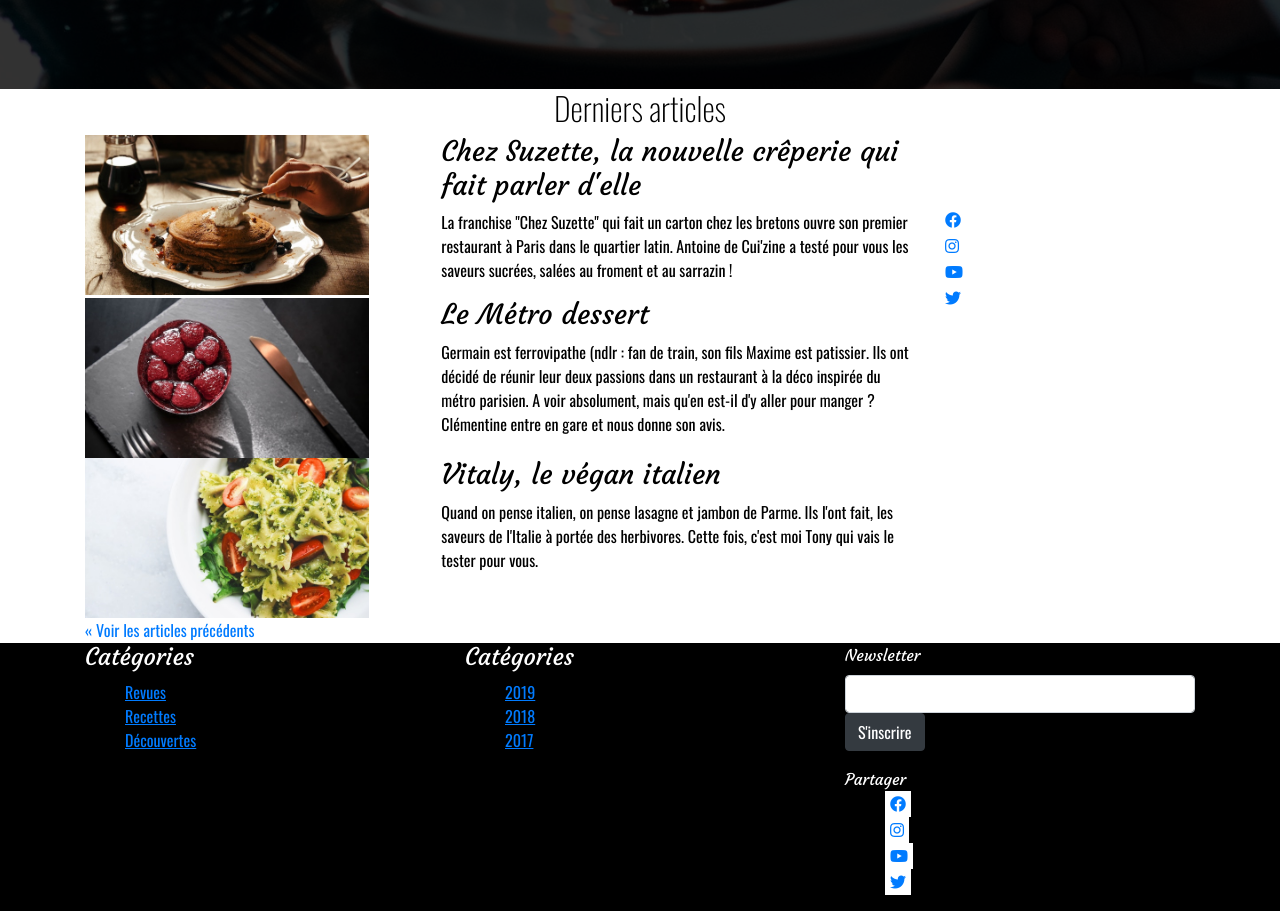
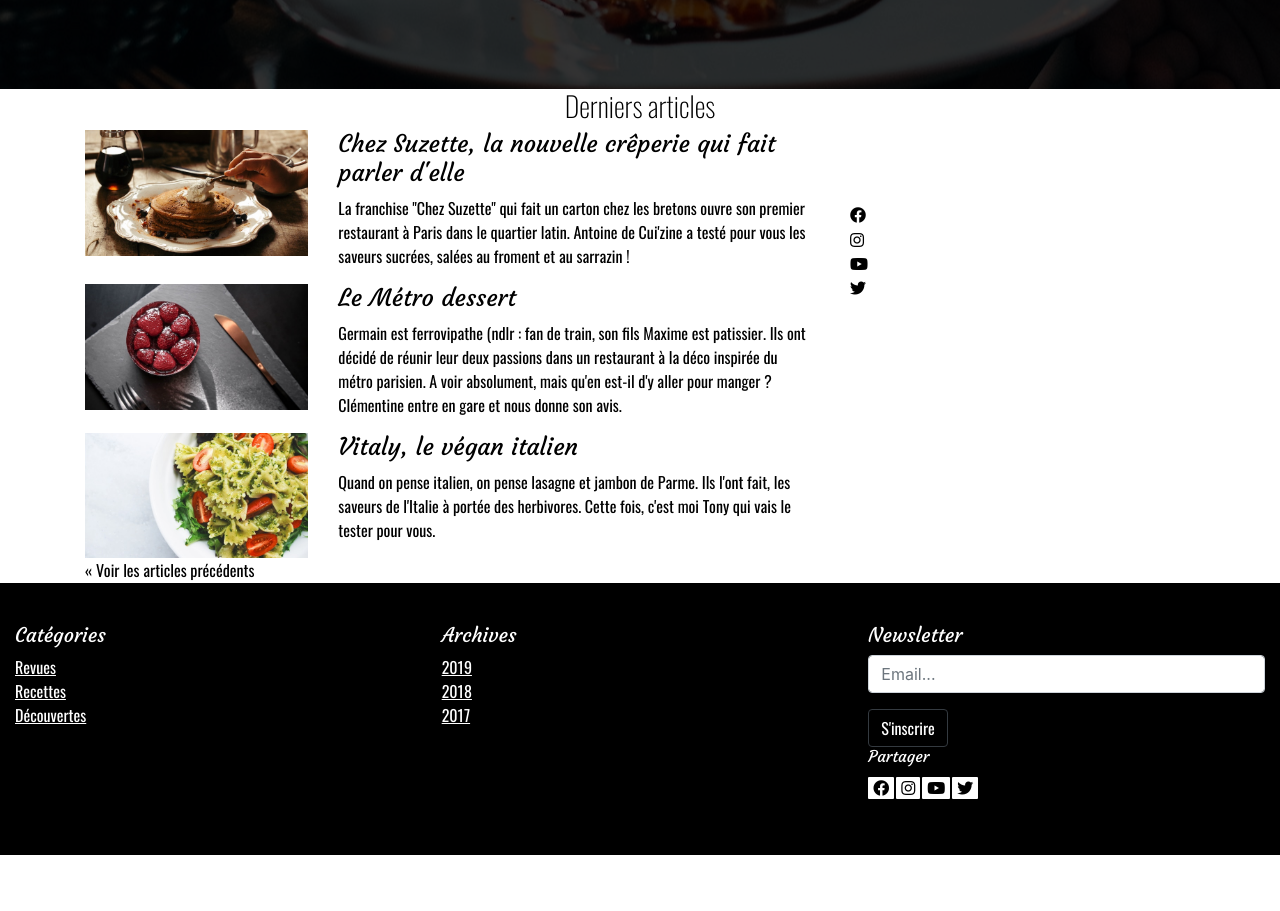
Before and after one commit to DDA209/cuizine, a plain HTML site: page index.html in a window 1280 px wide. Shown: the part 295-1206 px from the top of the page. After the commit the page ends 1150 px from the top, so only its background shows below. Drawn offline with nearby package versions, Linux system fonts and the light colour scheme.

Commit message:
Commit de mi journée

```diff
--- a/css/main.css
+++ b/css/main.css
@@ -0,0 +1,173 @@
+/**********************
+PRINCIPAL
+**********************/
+/* body{
+
+} */
+
+@font-face{ /* à mettre dans le head du CSS */
+    font-family: "courgette";
+    src: url("../fonts/Courgette/Courgette-Regular.ttf")
+}
+
+@font-face{ /* à mettre dans le head du CSS */
+    font-family: "oswald";
+    src: url("../fonts/Oswald/Oswald-VariableFont_wght.ttf")
+}
+
+h1, h2, h3, h4, h5, h6, span, label{
+    font-family: 'courgette', cursive;
+    font-weight: 100;
+    color: white;
+}
+
+p, li, a, button{
+    font-family: 'oswald', sans-serif;
+    list-style:none;
+    text-decoration: none;
+}
+
+ul{
+}
+
+li a {
+}
+
+/**********************
+NAV
+**********************/
+nav{
+    position: absolute;
+    z-index: 1;
+    border-bottom: 1px solid rgba(255, 255, 255, .15);
+}
+
+/**********************
+HEADER
+**********************/
+.top{
+    background-image: url("../img/header.jpg");
+    background-position-x: center;
+    background-position-y: center;
+    background-repeat: none;
+    /* text-align: center; */
+
+    /* background-size: cover; Ne correspond pas à ce qui est demandé*/
+
+    background:  url("../img/header.jpg") center center none;
+
+    /*margin-top: -5rem; /* Correction de Jénaïc */
+    position: static;
+    z-index: -1;
+}
+
+header{
+    position: relative;
+    z-index: -0;
+}
+
+div.bg{
+    background-color: rgba(0, 0, 0, .8);
+    padding-bottom: 6rem;
+}
+
+img#logo{
+    width: 80px;
+    height: auto;
+}
+
+/**********************
+MAIN
+**********************/
+main{
+    color: black;
+}
+
+main div h3{
+    font-family: 'oswald', sans-serif;
+    font-weight: 100;
+    text-align: center;
+    color: black;
+}
+
+main h3, main h4{
+    color: black;
+}
+
+
+.thumb-article{
+    width: 284px;
+    height: 160px;
+}
+
+main .share{
+    display: inline;
+
+}
+
+main a{
+    color: black;
+}
+
+/**********************
+FOOTER
+**********************/
+footer{
+    background-color: black;
+    color: white;
+    padding-top: 40px;
+    padding-bottom: 40px;
+    padding-left: 112px;
+    padding-right: 112px;
+}
+
+footer ul{
+    padding-left: 0px;
+    padding-right: 0px;
+}
+
+footer .share ul{
+    color: black;
+    text-decoration: none;
+    display: flex;
+}
+
+i{
+    background-color: white;
+    padding: 3px 5px;
+    border-radius: 1px;
+    margin-right: 2px;
+}
+
+footer a{
+    color: white;
+    text-decoration: underline;
+    vertical-align: left;
+}
+
+footer .share a{
+    color: black;
+}
+
+
+
+footer .btn{
+    background-color: black;
+}
+
+footer .email
+
+
+
+footer .categories{
+
+
+
+}
+/*.email-and-share*/
+/**********************
+TESTS
+**********************/
+
+
+/**/
--- a/css/style.css
+++ /dev/null
@@ -1,132 +0,0 @@
-/**********************
-TESTS
-**********************/
-col-lg-9{
-
-}
-/**/
-
-/**********************
-PRINCIPAL
-**********************/
-/* body{
-
-} */
-
-@font-face{
-    font-family: "courgette";
-    src: url("../fonts/Courgette/Courgette-Regular.ttf")
-}
-
-@font-face{
-    font-family: "oswald";
-    src: url("../fonts/Oswald/Oswald-VariableFont_wght.ttf")
-}
-
-h1, h2, h3, h4, h5, h6, span, label{
-    font-family: 'courgette', sans-serif;
-    font-weight: 100;
-    color: #ffffff;
-}
-
-p, li, a, button{
-    font-family: 'oswald', sans-serif;
-
-}
-
-ul{
-    list-style:none;
-}
-
-li a {
-    text-decoration: underline;
-}
-
-/**********************
-NAV
-**********************/
-nav{
-    position: absolute;
-    z-index: 1;
-    border-bottom: 1px solid rgba(255, 255, 255, .15);
-}
-
-/**********************
-HEADER
-**********************/
-.top{
-    background-image: url("../img/header.jpg");
-    background-position: center;
-    background-size: cover;
-    /*margin-top: -5rem; /* Correction de Jénaïc */
-    position: static;
-    z-index: -1;
-}
-
-header{
-    z-index: -0;
-}
-
-div.bg{
-    background-color: #000000cc;
-    padding-bottom: 6rem;
-}
-
-img#logo{
-    width: 80px;
-    height: auto;
-}
-
-/**********************
-MAIN
-**********************/
-main{
-    color: #000000;
-}
-
-main div h2{
-    font-family: 'oswald', sans-serif;
-    font-weight: 100;
-    text-align: center;
-    color: #000000;
-}
-
-main div h3{
-    color: #000000;
-}
-
-div.main{
-    /* position: absolute ; */
-    /* margin-top: 25rem; */
-    /* left: 0px;
-    right: 0px;
-    top: 0px; */
-}
-
-.thumbarticle{
-    width: 284px;
-    height: 160px;
-}
-
-ul.shareinmain{
-    display: inline;
-
-}
-
-/**********************
-FOOTER
-**********************/
-footer{
-    background-color: #000000;
-
-
-}
-
-footer div ul mi a{
-    color: #000000;
-}
-
-i{
-    background-color: #ffffff;
-    padding: 5px;
-}
--- a/css/style1.css
+++ /dev/null
@@ -1,107 +0,0 @@
-/**********************
-TESTS
-**********************/
-
-/**/
-
-/**********************
-PRINCIPAL
-**********************/
-/* body{
-
-} */
-
-@font-face{
-    font-family: "courgette";
-    src: url("../fonts/Courgette/Courgette-Regular.ttf")
-}
-
-@font-face{
-    font-family: "oswald";
-    src: url("../fonts/Oswald/Oswald-VariableFont_wght.ttf")
-}
-
-h1, h2, h3, h4, h5, h6, span, label{
-    font-family: 'courgette', sans-serif;
-    font-weight: 100;
-    color: #ffffff;
-}
-
-p, ul, li, a, button{
-    font-family: 'oswald', sans-serif;
-
-}
-
-li a {
-    text-decoration: underline;
-}
-
-/**********************
-NAV
-**********************/
-nav{
-    /* position: absolute;
-    z-index: 1; */
-    border-bottom: 1px solid rgba(255, 255, 255, .15);
-    color: #ffffff;
-}
-
-/**********************
-HEADER
-**********************/
-header{
-    background-image: url("../img/header.jpg");
-    background-position: center;
-    background-size: cover;
-    color: #ffffff;
-    /* left: 0px;
-    right: 0px;
-    top: 0px; */
-    /* position: absolute ;
-    z-index: -1;  */
-    /* margin-top: -5rem; /* Correction de Jénaïc */
-}
-
-div.opacity{
-    background-color: #000000cc;
-    position: static;
-    z-index: 0;
-    padding-top: 7rem;
-    padding-bottom: 4rem;
-}
-
-img#logo{
-    width: 80px;
-    height: auto;
-}
-
-/**********************
-MAIN
-**********************/
-main{
-    color: #000000;
-}
-
-main div h2{
-    font-family: 'courgette', sans-serif;
-    color: #ffffff;
-    font-weight: 100;
-}
-
-div.mainfooter{
-    position: absolute ;
-    margin-top: 20rem;
-}
-
-/**********************
-FOOTER
-**********************/
-footer{
-    background-color: #000000;
-    color: #ffffff;
-    margin: 0px;
-}
-
-footer div ul mi a{
-    color: #000000;
-}
--- a/index.html
+++ b/index.html
@@ -9,7 +9,6 @@
         <link rel="stylesheet" href="./css/bootstrap.min.css" />
         <link rel="stylesheet" href="./css/main.css" />
         <link rel="stylesheet" href="./css/homepage.css" />
-        <link rel="stylesheet" href="./css/style.css" />
 
     </head>
     <body>
@@ -19,7 +18,7 @@
 
                 <div class="col-12 bg">
 
-                    <nav class="navbar navbar-expand-lg navbar-dark ml-n3 mr-n3">
+                    <nav class="navbar navbar-expand-md navbar-dark ml-n3 mr-n3">
                         <a class="navbar-brand" href="./index.html#"><h2>Cui'zine</h2></a>
                         <button class="navbar-toggler" type="button" data-toggle="collapse" data-target="#navbar-content" aria-controls="navbar-content" aria-expanded="false" aria-label="Toggle navigation">
                             <span class="navbar-toggler-icon"></span>
@@ -41,7 +40,6 @@
                             </ul>
                         </div>
                     </nav>
-
                     <header class="row header">
                         <div class="col-12">
                             <p>
@@ -63,26 +61,27 @@
 
         </div> <!-- .container .top -->
 
-        <main class="container main">
+        <main class="container">
 
             <div class="row">
 
                 <div class="col-12">
-                    <h2>Derniers articles</h2>
+                    <h3>Derniers articles</h3>
                 </div>
 
             </div>
 
             <div class="row">
 
-                <div class="col-lg-9">
+                <div class="col-12 col-lg-8">
+
                     <div class="row">
-                        <div class="col-12  col-md-5">
-                            <img src="img/articles/suzette/suzette-small.jpg" alt="Photo d'une crêpe suzette" class="thumbarticle" />
+                        <div class="col-12 col-md-4">
+                            <img class="img-fluid" src="img/articles/suzette/suzette-small.jpg" alt="Photo d'une crêpe suzette" />
                         </div>
 
-                        <div class="col-12  col-md-7" id="article-suzette">
-                            <h3>Chez Suzette, la nouvelle crêperie qui fait parler d'elle</h3>
+                        <div class="col-12 col-md-8" id="article-suzette">
+                            <h4>Chez Suzette, la nouvelle crêperie qui fait parler d'elle</h4>
                             <p>
                                 La franchise "Chez Suzette" qui fait un carton chez les bretons ouvre son premier restaurant à Paris dans le quartier latin. Antoine de Cui'zine a testé pour vous les saveurs sucrées, salées au froment et au sarrazin !
                             </p>
@@ -90,11 +89,11 @@
                     </div>
 
                     <div class="row">
-                        <div class="col-12  col-md-5">
-                            <img src="./img/articles/metro/metro-small.jpg" alt="Photo d'une tarte aux fraise" class="thumbarticle" />
+                        <div class="col-12 col-md-4">
+                            <img class="img-fluid" src="./img/articles/metro/metro-small.jpg" alt="Photo d'une tarte aux fraise" />
                         </div>
-                        <div class="col-12 col-md-7" id="article-metro">
-                            <h3>Le Métro dessert</h3>
+                        <div class="col-12 col-md-8" id="article-metro">
+                            <h4>Le Métro dessert</h4>
                             <p>
                                 Germain est ferrovipathe (ndlr : fan de train, son fils Maxime est patissier. Ils ont décidé de réunir leur deux passions dans un restaurant à la déco inspirée du métro parisien. A voir absolument, mais qu'en est-il d'y aller pour manger ? Clémentine entre en gare et nous donne son avis.
                             </p>
@@ -102,11 +101,11 @@
                     </div>
 
                     <div class="row">
-                        <div class="col-12 col-md-5">
-                            <img src="./img/articles/vitaly/vitaly-small.jpg" alt="Photo d'un plat de pâtes" class="thumbarticle" />
+                        <div class="col-12 col-md-4">
+                            <img class="img-fluid" src="./img/articles/vitaly/vitaly-small.jpg" alt="Photo d'un plat de pâtes" />
                         </div>
-                        <div class="col-12 col-md-7" id="Vitaly-vegan">
-                            <h3>Vitaly, le végan italien</h3>
+                        <div class="col-12 col-md-8" id="Vitaly-vegan">
+                            <h4>Vitaly, le végan italien</h4>
                             <p>
                                 Quand on pense italien, on pense lasagne et jambon de Parme. Ils l'ont fait, les saveurs de l'Italie à portée des herbivores. Cette fois, c'est moi Tony qui vais le tester pour vous.
                             </p>
@@ -114,7 +113,7 @@
                     </div>
                 </div>
 
-                <div class="col-lg-3 d-none d-md-block">
+                <div class="col-lg-4 d-none d-lg-block">
                     <div>
                         <span>Recherche</span>
                     </div>
@@ -123,7 +122,7 @@
                     </div>
                     <div>
                         <span>Partager</span>
-                        <ul class="shareinmain">
+                        <ul class="share">
                             <li></li><a href="#" id="facebook"><i class="fab fa-facebook"></i><span class="sr-only">Facebook</span></a>
                             <li><a href="#" id="instagram"><i class="fab fa-instagram"></i><span class="sr-only">Instagram</span></a>
                             <li><a href="#" id="youtube"><i class="fab fa-youtube"></i><span class="sr-only">Youtube</span></a>
@@ -135,54 +134,56 @@
             </div>
 
             <div class="row">
-                <div class="col-12" id="previous-articles">
-                    <a href="#">« Voir les articles précédents</a>
+                <div class="col-12 previous-articles">
+                    <a href="#">&laquo;<!--«--> Voir les articles précédents</a>
                 </div>
             </div>
 
         </main>
 
         <footer class="container-fluid">
-            <div class="container">
 
             <div class="row">
-                    <div class="col-12 col-lg-4" id="categories">
-                        <h4>Catégories</h4>
+
+                <div class="col-12 col-lg-4 categories">
+                    <h5>Catégories</h5>
                     <ul>
                         <li><a href="#">Revues</a></li>
                         <li><a href="#">Recettes</a></li>
                         <li><a href="#">Découvertes</a></li>
                     </ul>
-                    </div>
-                    <div class="col-12 col-lg-4" id="Archives">
-                        <h4>Catégories</h4>
+                </div> <!-- /.categories -->
+
+                <div class="col-12 col-lg-4 Archives">
+                    <h5>Archives</h5>
                     <ul>
                         <li><a href="#">2019</a></li>
                         <li><a href="#">2018</a></li>
                         <li><a href="#">2017</a></li>
                     </ul>
+                </div> <!-- /.archives -->
+
+                <div class="col-12 col-lg-4 email-and-share">
+                    <div class="form-group">
+                        <h5>Newsletter</h5>
+                        <label class="sr-only" for="newsletter-register">Email</label>
+                        <input type="email" class="form-control" id="newsletter-register" placeholder="Email..." />
                     </div>
-                    <div class="col-12 col-lg-4" id="email-share">
-                        <div class="form-group">
-                            <label for="newsletter-register">Newsletter</label>
-                            <input type="email" class="form-control" id="newsletter-register" aria-describedby="Email..." />
                     <button type="submit" class="btn btn-dark">S'inscrire</button>
-                        </div>
-                        <div>
-                            <span>Partager</span>
-                            <div>
+
+                    <div class="share">
+                        <h6>Partager</h6>
                             <ul>
-                                    <li></li><a href="#" id="facebook"><i class="fab fa-facebook"></i><span class="sr-only">Facebook</span></a>
-                                    <li><a href="#" id="instagram"><i class="fab fa-instagram"></i><span class="sr-only">Instagram</span></a>
-                                    <li><a href="#" id="youtube"><i class="fab fa-youtube"></i><span class="sr-only">Youtube</span></a>
-                                    <li><a href="#" id="twitter"><i class="fab fa-twitter"></i><span class="sr-only">Twitter</span></a>
+                                <li><a href="#" class="facebook"><i class="fab fa-facebook"></i><span class="sr-only">Facebook</span></a></li>
+                                <li><a href="#" class="instagram"><i class="fab fa-instagram"></i><span class="sr-only">Instagram</span></a></li>
+                                <li><a href="#" class="youtube"><i class="fab fa-youtube"></i><span class="sr-only">Youtube</span></a></li>
+                                <li><a href="#" class="twitter"><i class="fab fa-twitter"></i><span class="sr-only">Twitter</span></a></li>
                             </ul>
                     </div>
-                        </div>
-                    </div>
-                </div> <!-- .row-->
 
-            </div>
+                </div> <!-- /.email-and-share -->
+            </div> <!-- /.row-->
+
         </footer>
 
         <!-- JavaScript zone-->
```
Lines whose indentation alone changed are shown as unchanged.
